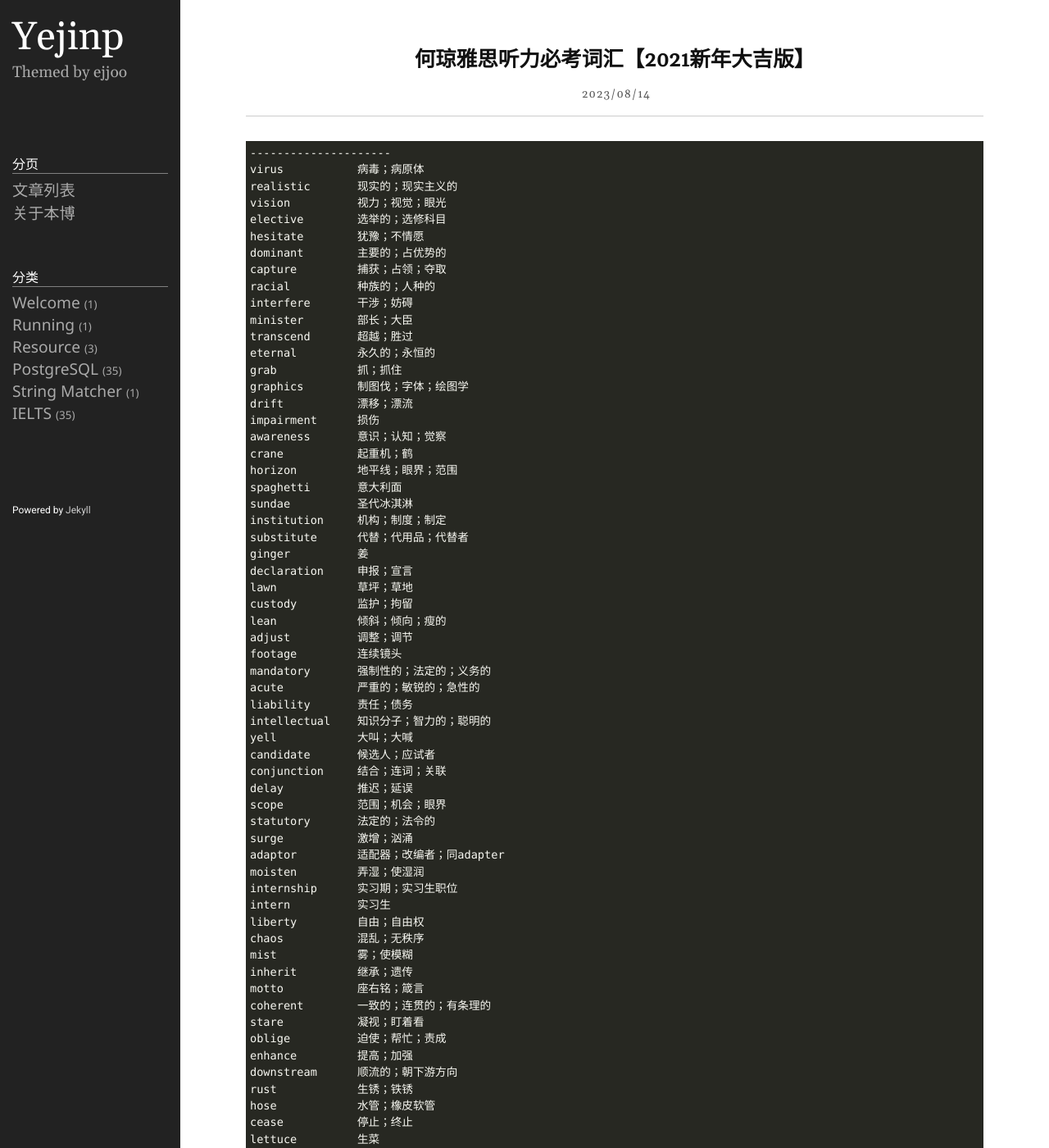
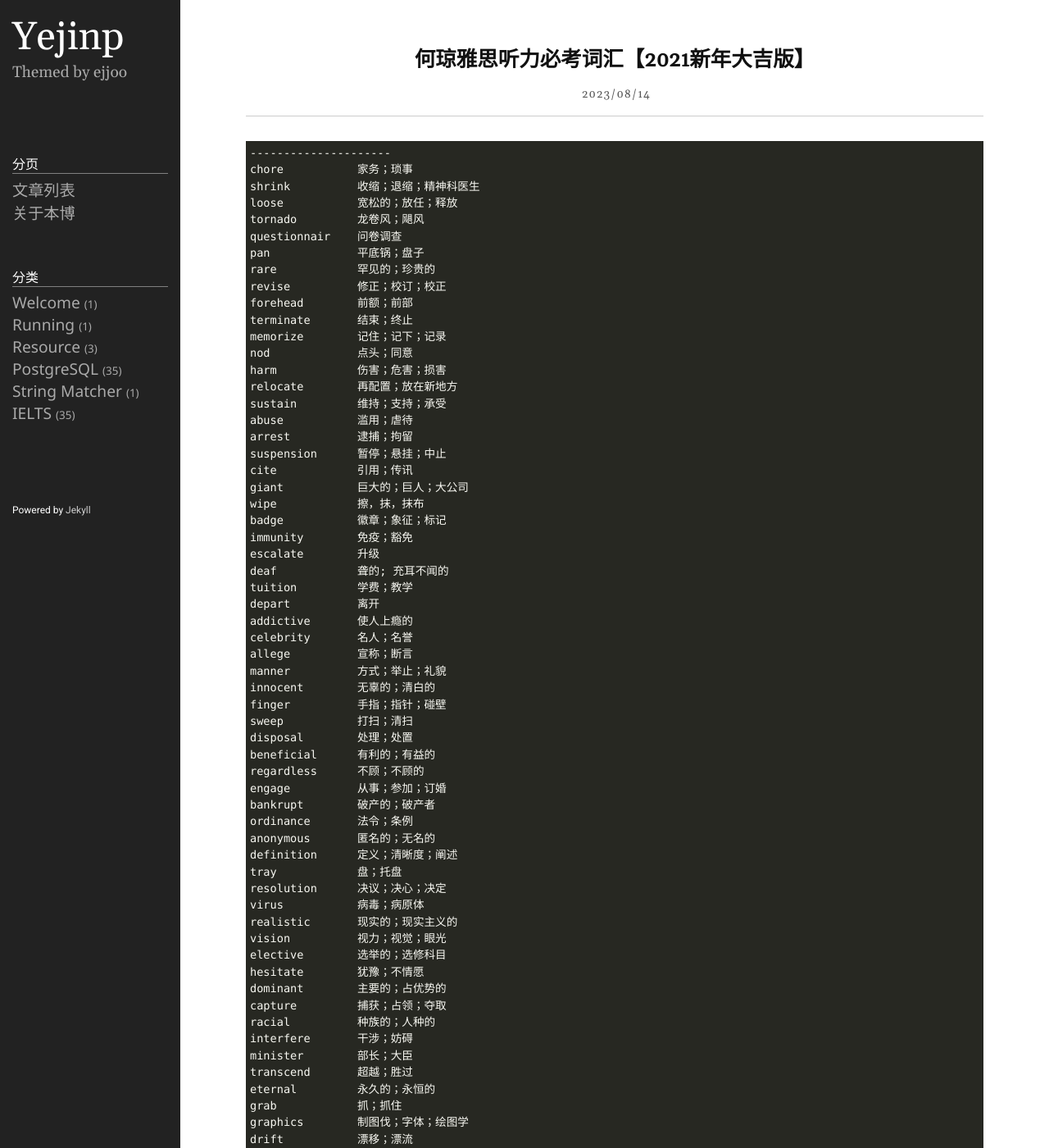
Before and after one commit to yejinp/yejinp.github.io, a Jekyll site: the page built from _posts/2023-08-14-何琼雅思听力必考词汇【2021新年大吉版】.markdown, in a window 1280 px wide and 1400 px high. Shown: the whole window at 82% size. Built offline with Jekyll 4.4.1, drawn with Linux system fonts in a browser that asks for light colours; some of the changed text lies outside the part shown.

Commit message:
add some new vocabularies

````diff
--- a/_posts/2023-08-14-何琼雅思听力必考词汇【2021新年大吉版】.markdown
+++ b/_posts/2023-08-14-何琼雅思听力必考词汇【2021新年大吉版】.markdown
@@ -7,6 +7,50 @@ category: IELTS
 
 ```
 ---------------------
+chore           家务；琐事
+shrink          收缩；退缩；精神科医生
+loose           宽松的；放任；释放
+tornado         龙卷风；飓风
+questionnair    问卷调查
+pan             平底锅；盘子
+rare            罕见的；珍贵的
+revise          修正；校订；校正
+forehead        前额；前部
+terminate       结束；终止
+memorize        记住；记下；记录
+nod             点头；同意
+harm            伤害；危害；损害
+relocate        再配置；放在新地方
+sustain         维持；支持；承受
+abuse           滥用；虐待
+arrest          逮捕；拘留
+suspension      暂停；悬挂；中止
+cite            引用；传讯
+giant           巨大的；巨人；大公司
+wipe            擦，抹，抹布
+badge           徽章；象征；标记
+immunity        免疫；豁免
+escalate        升级
+deaf            聋的; 充耳不闻的
+tuition         学费；教学
+depart          离开
+addictive       使人上瘾的
+celebrity       名人；名誉
+allege          宣称；断言
+manner          方式；举止；礼貌
+innocent        无辜的；清白的
+finger          手指；指针；碰壁
+sweep           打扫；清扫
+disposal        处理；处置
+beneficial      有利的；有益的
+regardless      不顾；不顾的
+engage          从事；参加；订婚
+bankrupt        破产的；破产者
+ordinance       法令；条例
+anonymous       匿名的；无名的
+definition      定义；清晰度；阐述
+tray            盘；托盘
+resolution      决议；决心；决定
 virus           病毒；病原体
 realistic       现实的；现实主义的
 vision          视力；视觉；眼光
````
